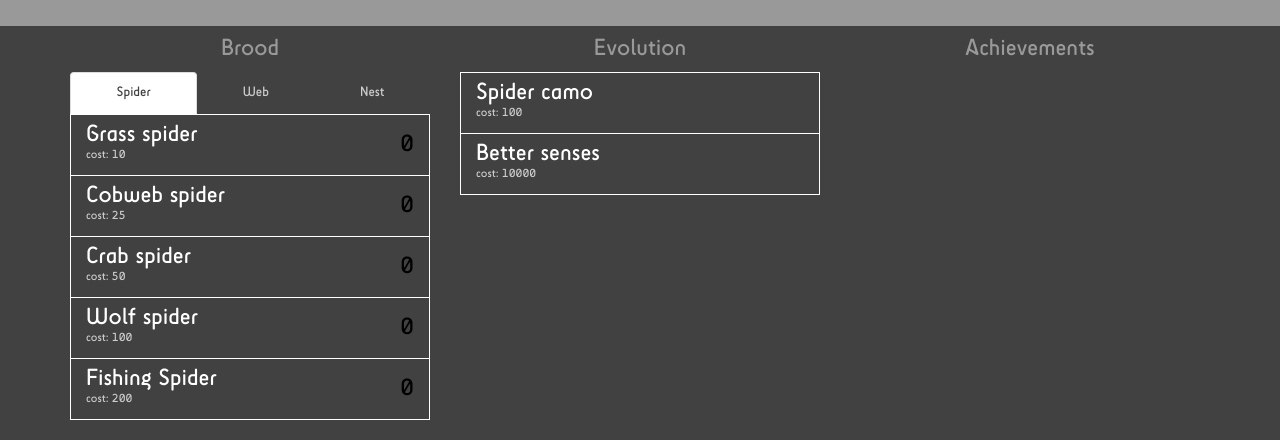
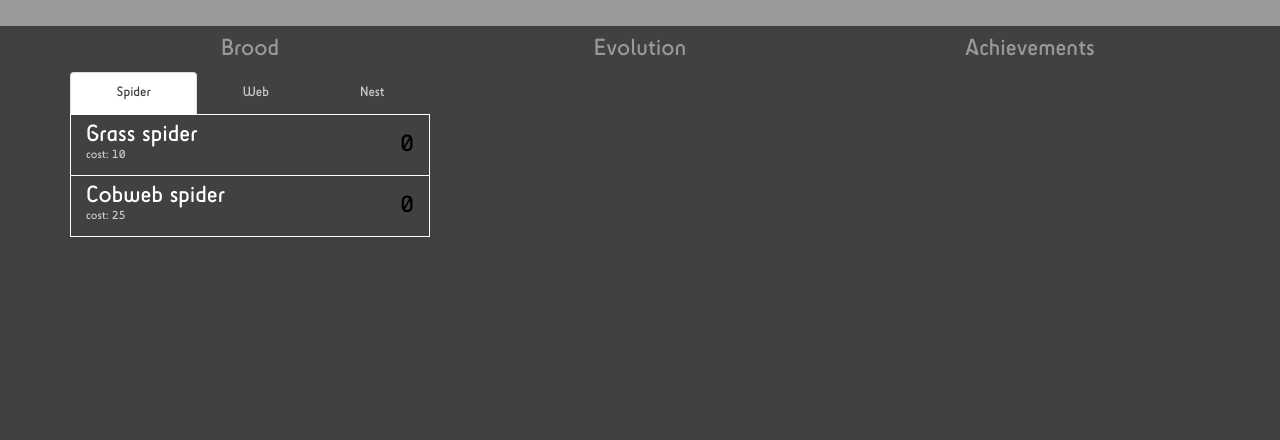
Before and after one commit to GalaxyFrame/Arachnest, a plain HTML site: page index.html in a window 1280 px wide. Shown: the part 463-903 px from the top of the page. After the commit the page ends 800 px from the top, so only its background shows below. Drawn offline with Linux system fonts and the light colour scheme.

Commit message:
Fixed "Requirements"

```diff
--- a/js/angularGame.js
+++ b/js/angularGame.js
@@ -48,6 +48,8 @@ ARACHNEST.factory("gameFactory", ["functionFactory", "collectionFactory", "statF
 					return requireTarget >= requireValue;
 				} else if (requireCompare === "greater") {
 					return requireTarget > requireValue;
+				} else if (requireCompare === "lesser") {
+					return requireTarget < requireValue;
 				}
 			}
 		};
@@ -148,6 +150,7 @@ ARACHNEST.factory("styleFactory", ["functionFactory",
 	}
 ]);
 
+//Set the stage, this is what gets passed to the main page
 ARACHNEST.controller("gameControl", ["$scope", "$interval", "collectionFactory", "gameFactory",
 	function ($scope, $interval, collectionFactory, gameFactory) {
 
@@ -156,8 +159,6 @@ ARACHNEST.controller("gameControl", ["$scope", "$interval", "collectionFactory",
 
 		$scope.initializeCost = gameFactory.initializeCost;
 		$scope.initializeItem = gameFactory.initializeItem;
-
-		$scope.checkRequirement = gameFactory.checkRequirement;
 
 		// Return the calculated total rate at which a resource is gathered.
 		$scope.recalcRate = gameFactory.getRecalculateRate;
--- a/js/angularUpgrades.js
+++ b/js/angularUpgrades.js
@@ -12,7 +12,9 @@ ARACHNEST.factory("collectionFactory", ["statFactory",
 						"costType": "food",
 						"initCost": 10,
 						"add": {"fpc": 1},
-						"requirement": "none"
+						"requirement": function () {
+							return true;
+						}
 					},
 					{// 0.1
 						"id": "brood_cobwebSpider",
@@ -21,7 +23,9 @@ ARACHNEST.factory("collectionFactory", ["statFactory",
 						"costType": "food",
 						"initCost": 25,
 						"add": {"fpc": 1},
-						"requirement": "none"
+						"requirement": function () {
+							return true;
+						}
 					},
 					{// 0.2
 						"id": "brood_crabSpider",
@@ -31,8 +35,7 @@ ARACHNEST.factory("collectionFactory", ["statFactory",
 						"initCost": 50,
 						"add": {"fpc": 5},
 						"requirement": function () {
-							// Camouflage
-							return collection.evolutionUpg[0].owned === 1;
+							return collection.broodUpg[0].items[0].owned >= 1;
 						}
 					},
 					{// 0.3
@@ -43,8 +46,7 @@ ARACHNEST.factory("collectionFactory", ["statFactory",
 						"initCost": 100,
 						"add": {"fpc": 10},
 						"requirement": function () {
-							// Night vision
-							return collection.evolutionUpg[6].owned === 1;
+							return false;
 						}
 					},
 					{
@@ -55,7 +57,9 @@ ARACHNEST.factory("collectionFactory", ["statFactory",
 						"costType": "food",
 						"initCost": 200,
 						"add": { "fpc": 20 },
-						"requirement": "none"
+						"requirement": function () {
+							return false;
+						}
 					}
 				]
 			},
@@ -70,8 +74,7 @@ ARACHNEST.factory("collectionFactory", ["statFactory",
 						"initCost": 100,
 						"add": {"fps": 1},
 						"requirement": function () {
-							// Spinnerets
-							return collection.evolutionUpg[2].owned === 1;
+							return false;
 						}
 					},
 					{// 1.1
@@ -81,7 +84,9 @@ ARACHNEST.factory("collectionFactory", ["statFactory",
 						"costType": "food",
 						"initCost": 200,
 						"add": { "fps": 2 },
-						"requirement": "none"
+						"requirement": function () {
+							return false;
+						}
 					}
 				]
 			},
@@ -94,7 +99,10 @@ ARACHNEST.factory("collectionFactory", ["statFactory",
 						"description": "Security and nutrients. Silk is important.",
 						"costType": "food",
 						"initCost": 1000000,
-						"add": {"sps": 1}
+						"add": { "sps": 1 },
+						"requirement": function () {
+							return true;
+						}
 					},
 					{// 2.1
 						"id": "brood_enhancedSilk",
@@ -102,7 +110,10 @@ ARACHNEST.factory("collectionFactory", ["statFactory",
 						"description": "This silk is enhanced with special proteins.",
 						"costType": "food",
 						"initCost": 10000000,
-						"add": {"sps": 5}
+						"add": { "sps": 5 },
+						"requirement": function () {
+							return false;
+						}
 					},
 					{// 2.2
 						"id": "brood_richSilk",
@@ -110,7 +121,10 @@ ARACHNEST.factory("collectionFactory", ["statFactory",
 						"description": "This silk is rich with strength and elasticity. It's also healthy to eat!",
 						"costType": "food",
 						"initCost": 50000000,
-						"add": {"sps": 20}
+						"add": { "sps": 20 },
+						"requirement": function () {
+							return false;
+						}
 					},
 					{// 2.3
 						"id": "brood_skinThread",
@@ -119,7 +133,10 @@ ARACHNEST.factory("collectionFactory", ["statFactory",
 							"providing it with protection",
 						"costType": "food",
 						"initCost": 100000000,
-						"add": {"sps": 1000}
+						"add": { "sps": 1000 },
+						"requirement": function () {
+							return false;
+						}
 					},
 					{// 2.4
 						"id": "brood_vascularThread",
@@ -128,7 +145,10 @@ ARACHNEST.factory("collectionFactory", ["statFactory",
 							"allow a stream of food to flow directly to each spiderling",
 						"costType": "food",
 						"initCost": 200000000,
-						"add": {"sps": 1000}
+						"add": { "sps": 1000 },
+						"requirement": function () {
+							return false;
+						}
 					},
 					{// 2.5
 						"id": "brood_muscularThread",
@@ -137,7 +157,10 @@ ARACHNEST.factory("collectionFactory", ["statFactory",
 							"This allows your nest to move!",
 						"costType": "food",
 						"initCost": 500000000,
-						"add": {"sps": 1000}
+						"add": { "sps": 1000 },
+						"requirement": function () {
+							return false;
+						}
 					},
 					{// 2.6
 						"id": "brood_boneThread",
@@ -146,7 +169,10 @@ ARACHNEST.factory("collectionFactory", ["statFactory",
 							"Not only does it provide further security, but it can be moved with the muscular threads!",
 						"costType": "food",
 						"initCost": 650000000,
-						"add": {"sps": 1000}
+						"add": { "sps": 1000 },
+						"requirement": function () {
+							return false;
+						}
 					},
 					{// 2.7
 						"id": "brood_nerveThread",
@@ -155,7 +181,10 @@ ARACHNEST.factory("collectionFactory", ["statFactory",
 							"It allows your spiderlings to effectively communicate with one another",
 						"costType": "food",
 						"initCost": 800000000,
-						"add": {"sps": 1000}
+						"add": { "sps": 1000 },
+						"requirement": function () {
+							return false;
+						}
 					},
 					{// 2.8
 						"id": "brood_sentience",
@@ -164,14 +193,16 @@ ARACHNEST.factory("collectionFactory", ["statFactory",
 							"react so well that the nest itself is essentially alive",
 						"costType": "food",
 						"initCost": 1000000000,
-						"add": {"sps": 1000}
+						"add": { "sps": 1000 },
+						"requirement": function () {
+							return false;
+						}
 					}
 				]
 			}
 		];
 
-		// Evolution
-		collection.evolutionUpg = [
+		collection.evolutionUpg = [ //Evolution
 			{// 0
 				"id": "evo_spiderCamo",
 				"title": "Spider camo",
@@ -179,8 +210,8 @@ ARACHNEST.factory("collectionFactory", ["statFactory",
 					"Increase grass spider FPC by 1 + Unlocks Crab Spiders",
 				"costType": "food",
 				"initCost": 100,
+				"add": { "fpc": 1 },
 				"requirement": function () {
-					// Grass spiders
 					return collection.broodUpg[0].items[0].owned >= 1;
 				}
 			},
@@ -191,7 +222,9 @@ ARACHNEST.factory("collectionFactory", ["statFactory",
 					"Increases spider FPC by 1%",
 				"costType": "food",
 				"initCost": 10000,
-				"requirement": "none"
+				"requirement": function () {
+					return false;
+				}
 			},
 			{// 2
 				"id": "evo_spinnerets",
@@ -199,7 +232,10 @@ ARACHNEST.factory("collectionFactory", ["statFactory",
 				"description": "Learn how to use those spinnerets!\n" +
 					"Increases Exp.S FPC by 1 + Unlocks Broken Webs",
 				"costType": "food",
-				"initCost": 200
+				"initCost": 200,
+				"requirement": function () {
+					return false;
+				}
 			},
 			{// 3
 				"id": "evo_webPlacement",
@@ -207,7 +243,10 @@ ARACHNEST.factory("collectionFactory", ["statFactory",
 				"description": "Get better at picking locations for webs.\n" +
 					"Increases web FPS by 1%",
 				"costType": "food",
-				"initCost": 10000
+				"initCost": 10000,
+				"requirement": function () {
+					return false;
+				}
 			},
 			{// 4
 				"id": "evo_stickyWebs",
@@ -215,7 +254,10 @@ ARACHNEST.factory("collectionFactory", ["statFactory",
 				"description": "Start producing sticky fluids on all of your webs.\n" +
 					"Increases web FPS by 1%",
 				"costType": "food",
-				"initCost": 30000
+				"initCost": 30000,
+				"requirement": function () {
+					return false;
+				}
 			},
 			{// 5
 				"id": "evo_softerSilk",
@@ -223,27 +265,39 @@ ARACHNEST.factory("collectionFactory", ["statFactory",
 				"description": "Soft silk inside the nest keeps spiderlings happy!\n" +
 					"Increases nest SPS by 1%",
 				"costType": "food",
-				"initCost": 30000
+				"initCost": 30000,
+				"requirement": function () {
+					return false;
+				}
 			},
 			{// 6
 				"id": "evo_nightVision",
 				"title": "Night vision",
 				"description": "Hunting at night is great, but it gets better with sight!\n" +
-					"Increase Exp.S FPC by 2 + Unlocks Wolf Spiders"
+					"Increase Exp.S FPC by 2 + Unlocks Wolf Spiders",
+				"requirement": function () {
+					return false;
+				}
 			},
 			{// 7
 				"id": "evo_hydrophobicHairs",
 				"title": "Hydrophobic hairs",
 				"description": "These hairs allow spiders to walk on water and even survive beneath the surface.\n" +
-					"Increase Exp.S FPC by 3 + Unlocks Fishing Spiders"
+					"Increase Exp.S FPC by 3 + Unlocks Fishing Spiders",
+				"requirement": function () {
+					return false;
+				}
 			}
 		];
 
-		collection.achievement = [ // Achievement
+		collection.achievement = [ //Achievement
 			{// 0
 				"id": "achieve_motherSpider",
 				"title": "Mother of spiders.",
-				"description": "Spawned your first spider."
+				"description": "Spawned your first spider.",
+				"requirement": function () {
+					return collection.broodUpg[0].items[0].owned >= 1;
+				}
 			}
 		];
 		return collection;
```
Also changed, not shown: index.html (+2 -2 lines).
